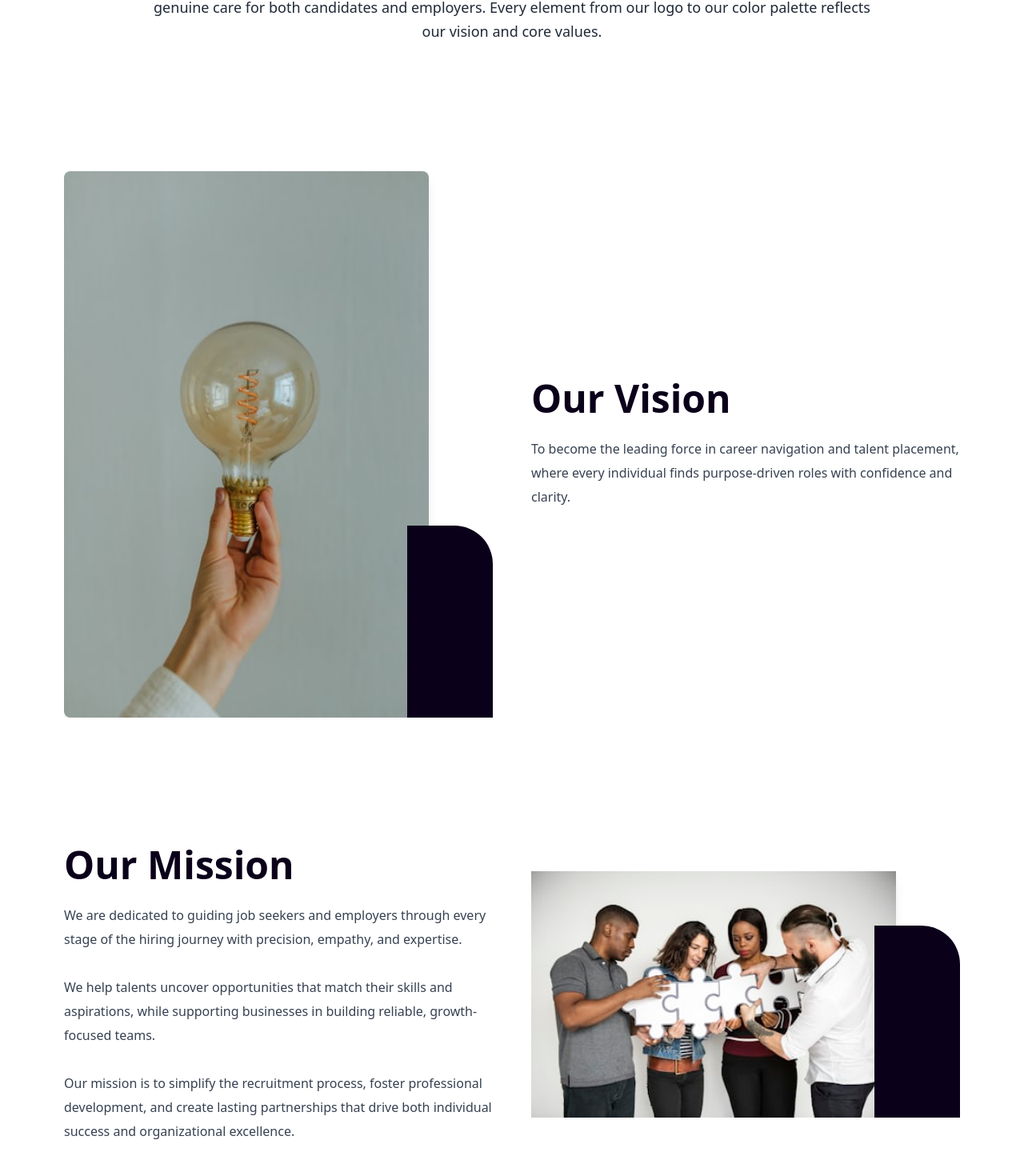
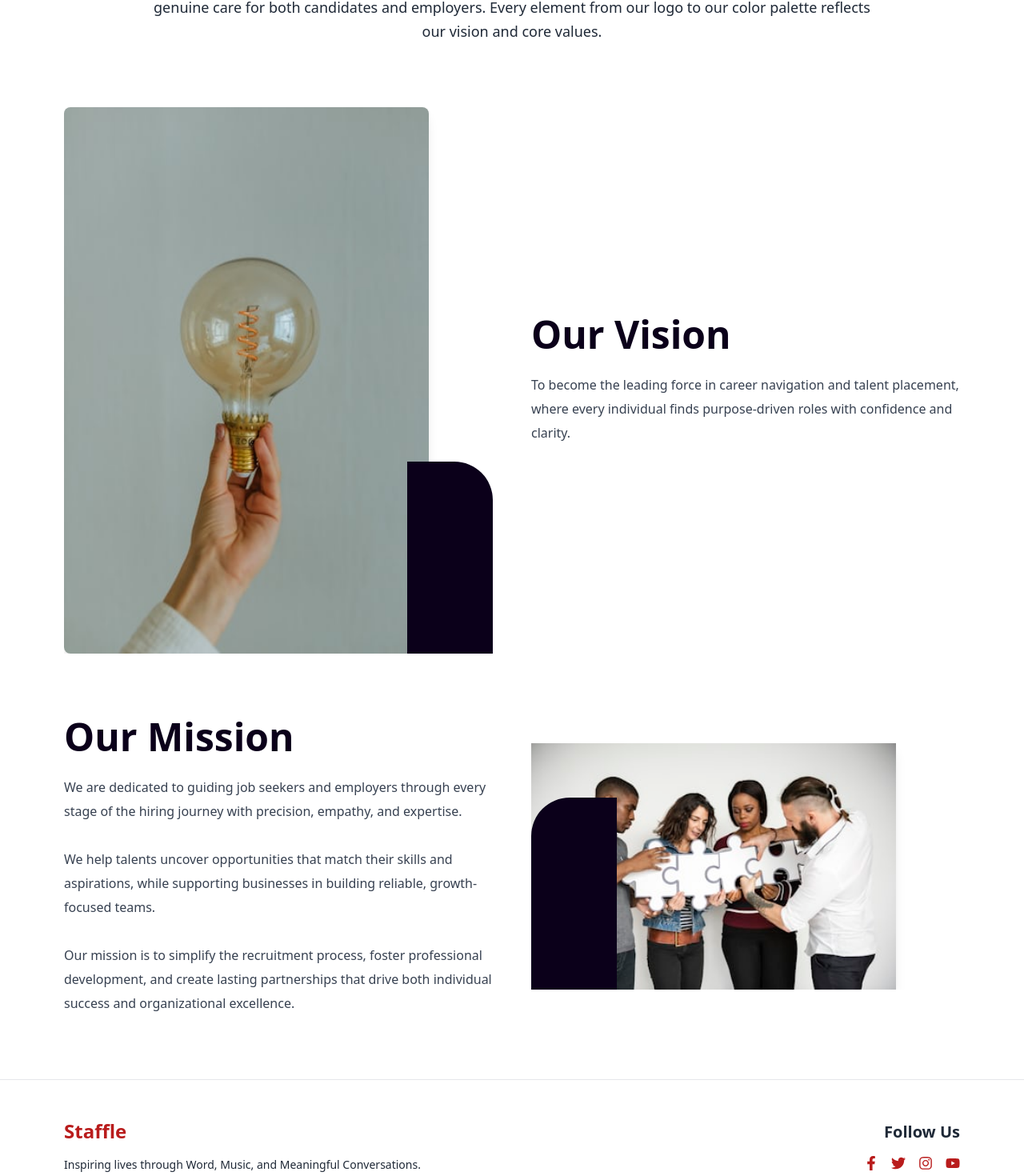
Before and after one commit to Jerry2272/staffle_staffle, a React (Vite) app: page /about in a window 1280 px wide. Shown: the part 874-2344 px from the top of the page at 80% size. Built offline with nearby package versions, Linux system fonts and the light colour scheme.

Commit message:
updated the about page

```diff
--- a/src/components/Navbar.jsx
+++ b/src/components/Navbar.jsx
@@ -115,13 +115,13 @@ export const Navbar = () => {
 
       {/* Mobile Navbar */}
       {nav && (
-        <nav className="md:hidden flex flex-col gap-4 bg-white h-[70vh] items-center justify-center g-[40px] text-activeColor p-[20px] absolute top-full left-0 w-full z-[999] shadow-lg transition-all duration-300 ease-in-out">
+        <nav className="md:hidden flex flex-col gap-4 bg-white h-[70vh] items-center justify-center g-[40px] text-white p-[20px] absolute top-full left-0 w-full z-[999] shadow-lg transition-all duration-300 ease-in-out">
           {NavItems.map((item, i) => (
             <div key={i} className="flex flex-col gap-2">
               {item.link ? (
                 <Link
                   to={item.link}
-                  className={`text-navColor text-[16px] font-[600] font-manRope hover:text-activeColor transition-all
+                  className={`text-white text-[16px] font-[600] font-manRope hover:text-activeColor transition-all
 
                   ${item.name === 'Contact Us' ? 'bg-[#ED2625] text-white   py-3 px-3 text-center rounded-[8px] hover:text-white hover:bg-[#ED2625]' : ''}
 
@@ -133,7 +133,7 @@ export const Navbar = () => {
               ) : (
                 <div>
                   <span
-                    className="text-navColor font-[600] font-manRope cursor-pointer flex items-center gap-1"
+                    className="text-white font-[600] font-manRope cursor-pointer flex items-center gap-1"
                     onClick={() => toggleDropdown(item.name)}
                   >
                     {item.name}
--- a/src/page/About.jsx
+++ b/src/page/About.jsx
@@ -36,7 +36,7 @@ const About = () => {
         </div>
       </section>
 {/* VISION SECTION */}
-<section className="grid md:grid-cols-2 gap-12 py-20 px-10 md:px-[5em] justify-center items-center">
+<section className="grid md:grid-cols-2 gap-12  px-10 md:px-[5em] justify-center items-center">
   <div className="relative overflow-hidden">
     <img src={Vision} alt="Vision" className="w-[85%] object-cover rounded-lg shadow-lg" />
     <div
@@ -70,7 +70,7 @@ const About = () => {
     <div className="relative overflow-hidden">
     <img src={Mission} alt="Mission" className="w-[85%] object-cover shadow-lg" />
     <div
-      className="absolute w-[20%] h-[30vh] right-0 bottom-0 rounded-tr-[3rem]"
+      className="absolute w-[20%] h-[30vh] left-0 bottom-0 rounded-tl-[3rem]"
       style={{
         backgroundImage: `linear-gradient(90deg, rgba(11, 0, 26, 1), rgba(11, 0, 26, 1))`,
         backgroundSize: 'cover',
--- a/src/page/Home.jsx
+++ b/src/page/Home.jsx
@@ -111,7 +111,7 @@ const Home = () => {
             Staffle is a modern staffing and career solutions company designed to bridge the gap between talented professionals and forward-thinking organizations. Rooted in precision, human connection, and growth. Staffle offers more than recruitment—we navigate careers with intention and match employers with the right people for long-term success.
           </p>
           <a href="/about"
-          className=" gap-3 bg-gradient-to-r from-orange-500 to-red-700 text-white px-6 w-[30%] py-3 text-center font-medium shadow-md hover:shadow-lg transition"
+          className=" gap-3 bg-gradient-to-r from-orange-500 to-red-700 text-white px-6 md:w-[30%] py-3 text-center font-medium shadow-md hover:shadow-lg transition"
                 >
             See More
           </a>
```
